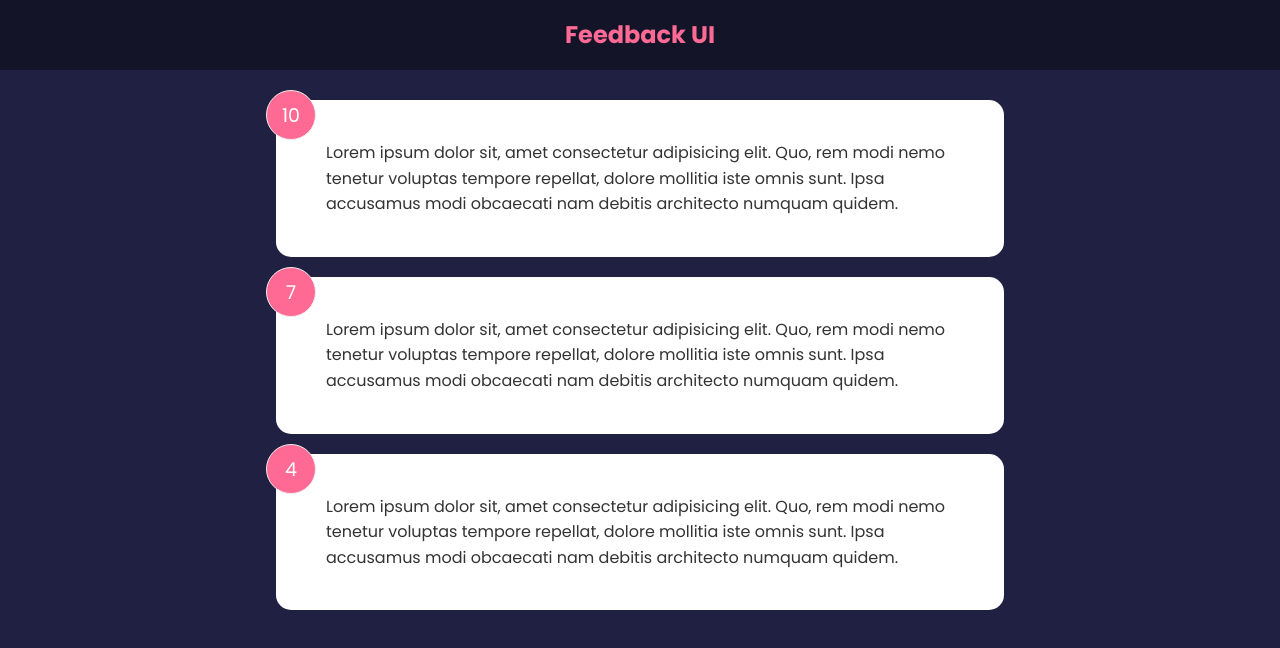
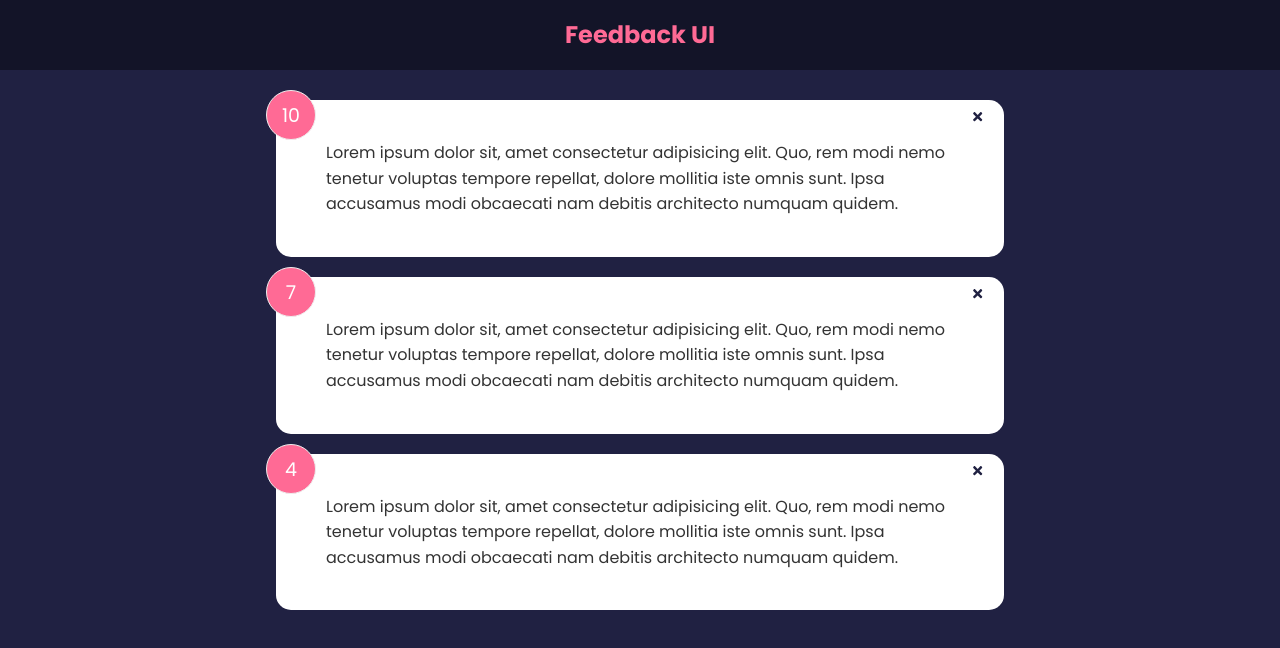
Before and after one commit to chriskorsak/feedback-app-udemy, a React (Create React App) app: page / in a window 1280 px wide. Shown: the top 648 px of the page. Built offline with nearby package versions, Linux system fonts and the light colour scheme.

Commit message:
install react-icons dependency, implement deleting feedback with confirm dialogue.

```diff
--- a/package.json
+++ b/package.json
@@ -8,6 +8,7 @@
     "@testing-library/user-event": "^13.5.0",
     "react": "^17.0.2",
     "react-dom": "^17.0.2",
+    "react-icons": "^4.3.1",
     "react-scripts": "5.0.0",
     "web-vitals": "^2.1.4"
   },
--- a/src/App.js
+++ b/src/App.js
@@ -6,11 +6,19 @@
 
 function App() {
   const [feedback, setFeedback] = useState(feedbackData);
+
+  //delete feedback item
+  const handleDelete = id => {
+    if (window.confirm(`Are you sure you want to delete feedback?`)) {
+      setFeedback(feedback.filter(item => item.id !== id));
+    }
+  };
+
   return (
     <>
       <Header />
       <div className="container">
-        <FeedbackList feedback={feedback} />
+        <FeedbackList feedback={feedback} handleDelete={handleDelete} />
       </div>
     </>
   );
--- a/src/components/FeedbackItem.js
+++ b/src/components/FeedbackItem.js
@@ -1,10 +1,15 @@
 import Card from './shared/Card';
+//import 'x' icon from react icons font awesome, which becomes a component called FaTimes
+import { FaTimes } from 'react-icons/fa';
 import PropTypes from 'prop-types';
 
-const FeedbackItem = ({ item }) => {
+const FeedbackItem = ({ item, handleDelete }) => {
   return (
     <Card>
       <div className="num-display">{item.rating}</div>
+      <button className="close" onClick={() => handleDelete(item.id)}>
+        <FaTimes color="#202142" />
+      </button>
       <div className="text-display">{item.text}</div>
     </Card>
   );
--- a/src/components/FeedbackList.js
+++ b/src/components/FeedbackList.js
@@ -1,12 +1,12 @@
 import FeedbackItem from './FeedbackItem';
 import PropTypes from 'prop-types';
 
-const FeedbackList = ({ feedback }) => {
+const FeedbackList = ({ feedback, handleDelete }) => {
   if (!feedback) return 'No feedback yet!';
   return (
     <div className="feedback-list">
       {feedback.map(item => (
-        <FeedbackItem item={item} key={item.id} />
+        <FeedbackItem item={item} key={item.id} handleDelete={handleDelete} />
       ))}
     </div>
   );
```
Also changed, not shown: 1 other file (tests, documents, lock files or other folders).
